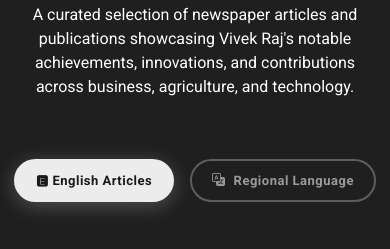
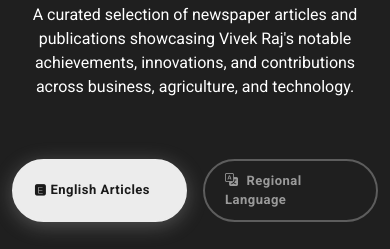
Before and after one commit to prathikakulal/vivekraj-website, a plain HTML site: page index.html in a window 390 px wide. Shown: the part 4774-5023 px from the top of the page. Drawn offline with nearby package versions, Linux system fonts and the light colour scheme; grey boxes are pictures that could not be loaded.

Commit message:
fixed The mobile view

```diff
--- a/assets/css/main.css
+++ b/assets/css/main.css
@@ -2799,6 +2799,23 @@ section,
   transition: all 0.3s ease;
 }
 
+/* Mobile Only: Left Align Language Buttons */
+@media (max-width: 768px) {
+
+  .media-lang-toggle {
+    width: 100%;
+    justify-content: space-between;
+  }
+
+  .media-lang-btn {
+    flex: 1;
+    text-align: left;
+    justify-content: flex-start;
+  }
+
+}
+
+
 .media-lang-btn:hover {
   border-color: var(--accent-color);
   color: var(--accent-color);
```
